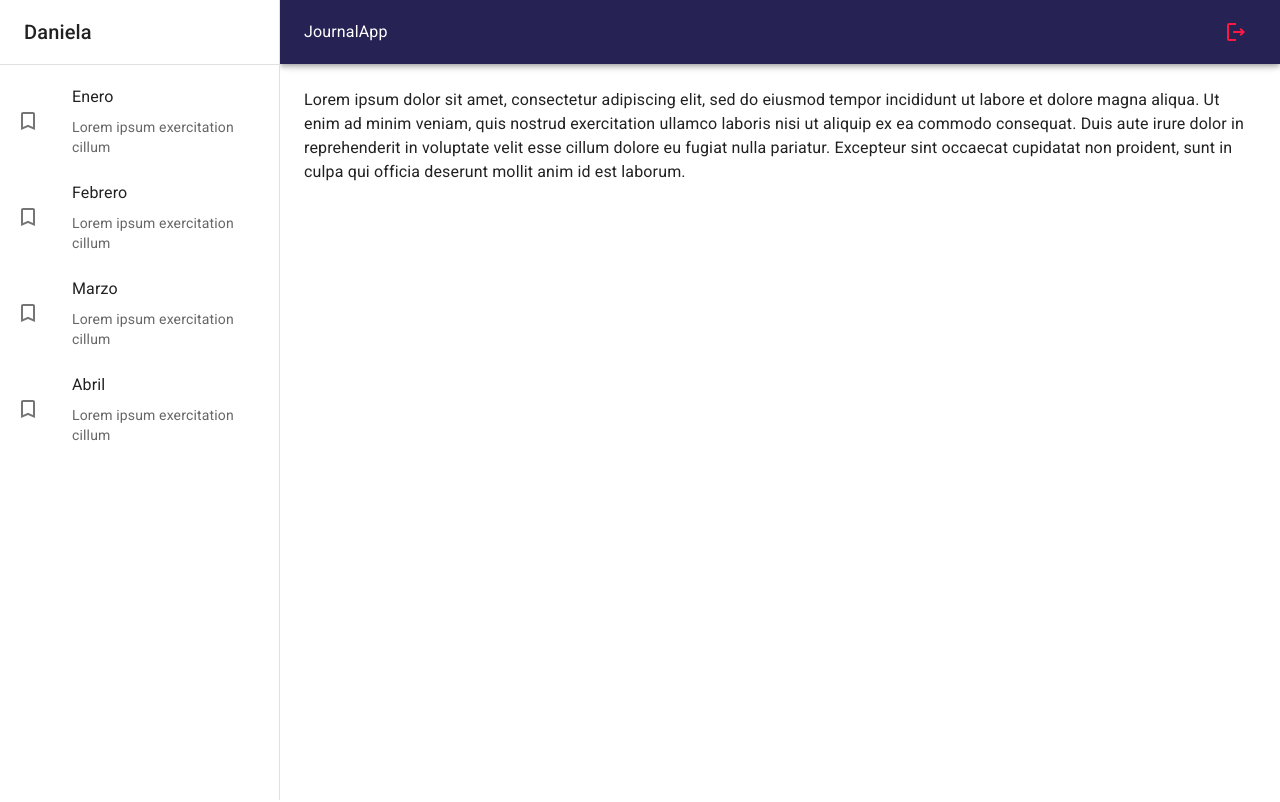
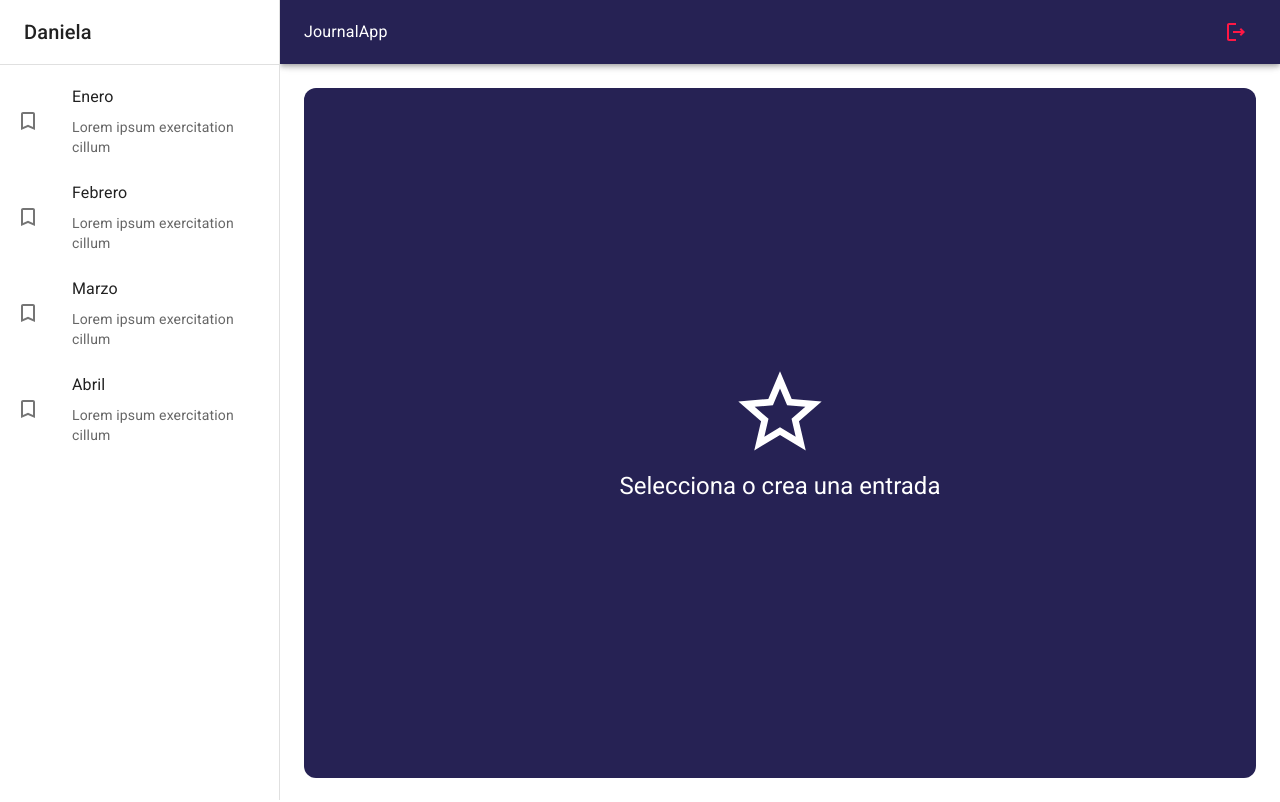
Before and after one commit to carballod/JournalApp, a React (Vite) app: page / in a window 1280 px wide. Built offline with nearby package versions, Linux system fonts and the light colour scheme.

Commit message:
Agrega NothingSelectedView

```diff
--- a/src/journal/pages/JournalPage.jsx
+++ b/src/journal/pages/JournalPage.jsx
@@ -1,12 +1,13 @@
 
-import { Typography } from "@mui/material";
 import { JournalLayout } from "../layout/JournalLayout";
+import { NothingSelectedView } from "../views";
 
 
 export const JournalPage = () => {
   return (
     <JournalLayout>
-      <Typography>Lorem ipsum dolor sit amet, consectetur adipiscing elit, sed do eiusmod tempor incididunt ut labore et dolore magna aliqua. Ut enim ad minim veniam, quis nostrud exercitation ullamco laboris nisi ut aliquip ex ea commodo consequat. Duis aute irure dolor in reprehenderit in voluptate velit esse cillum dolore eu fugiat nulla pariatur. Excepteur sint occaecat cupidatat non proident, sunt in culpa qui officia deserunt mollit anim id est laborum.</Typography>
+      {/* <Typography>Lorem ipsum dolor sit amet, consectetur adipiscing elit, sed do eiusmod tempor incididunt ut labore et dolore magna aliqua. Ut enim ad minim veniam, quis nostrud exercitation ullamco laboris nisi ut aliquip ex ea commodo consequat. Duis aute irure dolor in reprehenderit in voluptate velit esse cillum dolore eu fugiat nulla pariatur. Excepteur sint occaecat cupidatat non proident, sunt in culpa qui officia deserunt mollit anim id est laborum.</Typography> */}
+      <NothingSelectedView />
     </JournalLayout>
   )
 }
--- /dev/null
+++ b/src/journal/views/NothingSelectedView.jsx
@@ -0,0 +1,23 @@
+import { StarOutline } from "@mui/icons-material"
+import { Grid, Typography } from "@mui/material"
+
+
+export const NothingSelectedView = () => {
+  return (
+    <Grid
+      container
+      spacing={0}
+      direction="column"
+      alignItems="center"
+      justifyContent="center"
+      sx={{ minHeight: "calc(100vh - 110px)", backgroundColor: "primary.main", borderRadius: 3 }}
+    >
+      <Grid item xs={12}>
+        <StarOutline sx={{ fontSize: 100, color: 'white' }} />
+      </Grid>
+      <Grid item xs={12}>
+        <Typography color="white" variant='h5' >Selecciona o crea una entrada</Typography>
+      </Grid>
+    </Grid>
+  );
+}
--- /dev/null
+++ b/src/journal/views/index.js
@@ -0,0 +1,3 @@
+
+
+export * from './NothingSelectedView';
```
